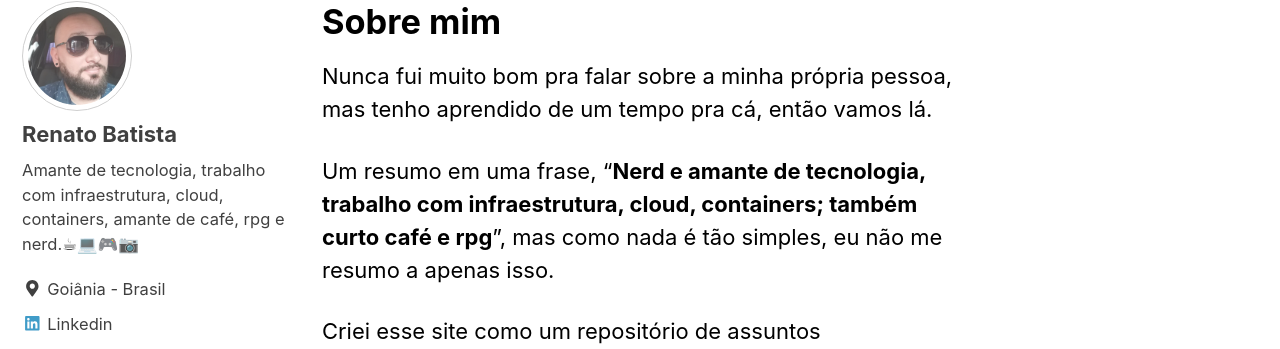
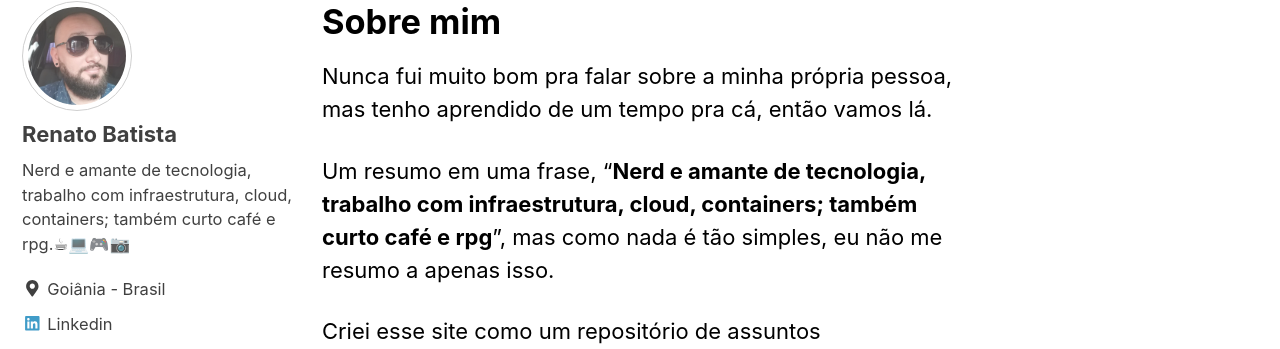
Before and after one commit to zenatuz/site, a Jekyll site: the page built from _pages/sobre.md, in a window 1280 px wide. Shown: the part 485-834 px from the top of the page. Built offline with Jekyll 4.4.1, drawn with Linux system fonts in a browser that asks for light colours; cached includes are drawn as plain includes; nearby versions of some CDN libraries.

Commit message:
Atualizando Bio

```diff
--- a/_config.yml
+++ b/_config.yml
@@ -108,7 +108,7 @@ analytics:
 author:
   name             : "Renato Batista"
   avatar           : /assets/images/authors/renato_batista.jpg # path of avatar image, e.g. "/assets/images/bio-photo.jpg"
-  bio              : "Amante de tecnologia, trabalho com infraestrutura, cloud, containers, amante de café, rpg e nerd.☕💻🎮📷"
+  bio              : "Nerd e amante de tecnologia, trabalho com infraestrutura, cloud, containers; também curto café e rpg.☕💻🎮📷"
   location         : "Goiânia - Brasil"
   #uri              : "/feed.xml"
   #email            :
```
